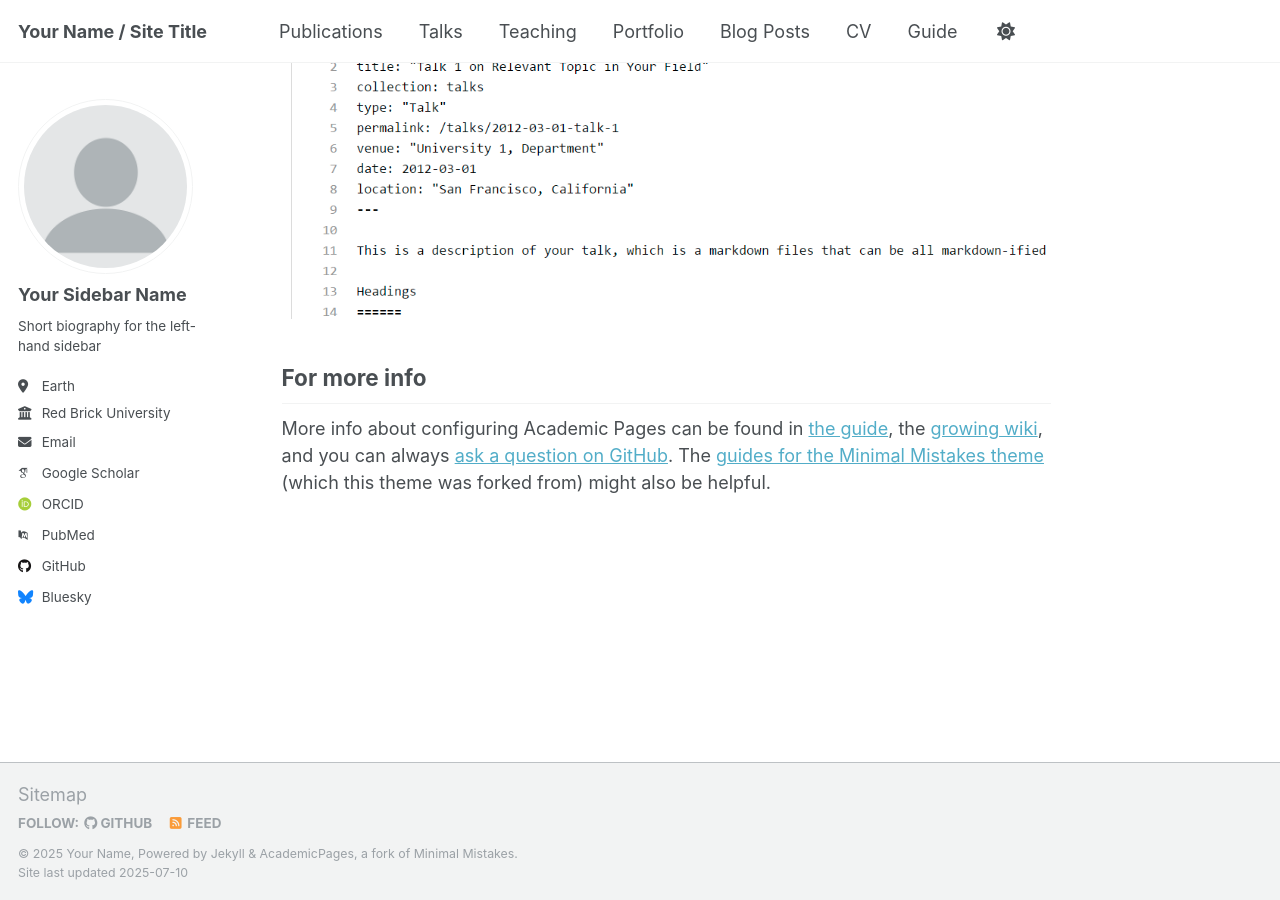
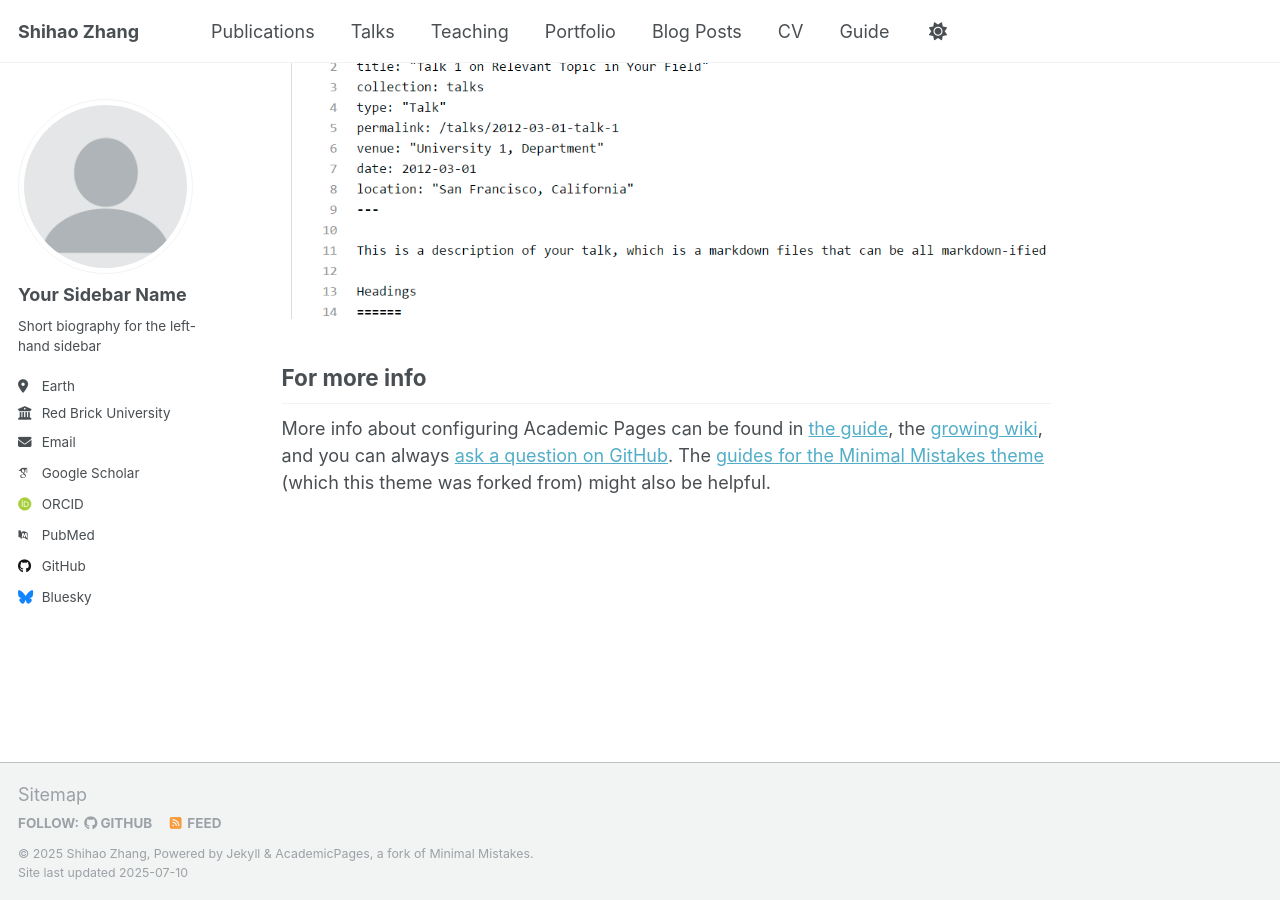
Before and after one commit to sh-zhang22/sh-zhang22.github.io, a Jekyll site: the page built from _pages/about.md, in a window 1280 px wide and 900 px high, scrolled down 2880 px. Built offline with Jekyll 4.4.1, drawn with Linux system fonts in a browser that asks for light colours; some web fonts are replaced; a script that is not in the unit is left out.

Commit message:
Update _config.yml

```diff
--- a/_config.yml
+++ b/_config.yml
@@ -9,9 +9,9 @@
 # Basic Site Settings
 locale                   : "en-US"
 site_theme               : "default"
-title                    : "Your Name / Site Title"
+title                    : "Shihao Zhang"
 title_separator          : "-"
-name                     : &name "Your Name"
+name                     : &name "Shihao Zhang"
 description              : &description "personal description"
 url                      : https://academicpages.github.io # the base hostname & protocol for your site e.g. "https://[your GitHub username].github.io" or if you already have some other page hosted on Github then use "https://[your GitHub username].github.io/[Your Repo Name]"
 baseurl                  : "" # the subpath of your site, e.g. "/blog"
```
